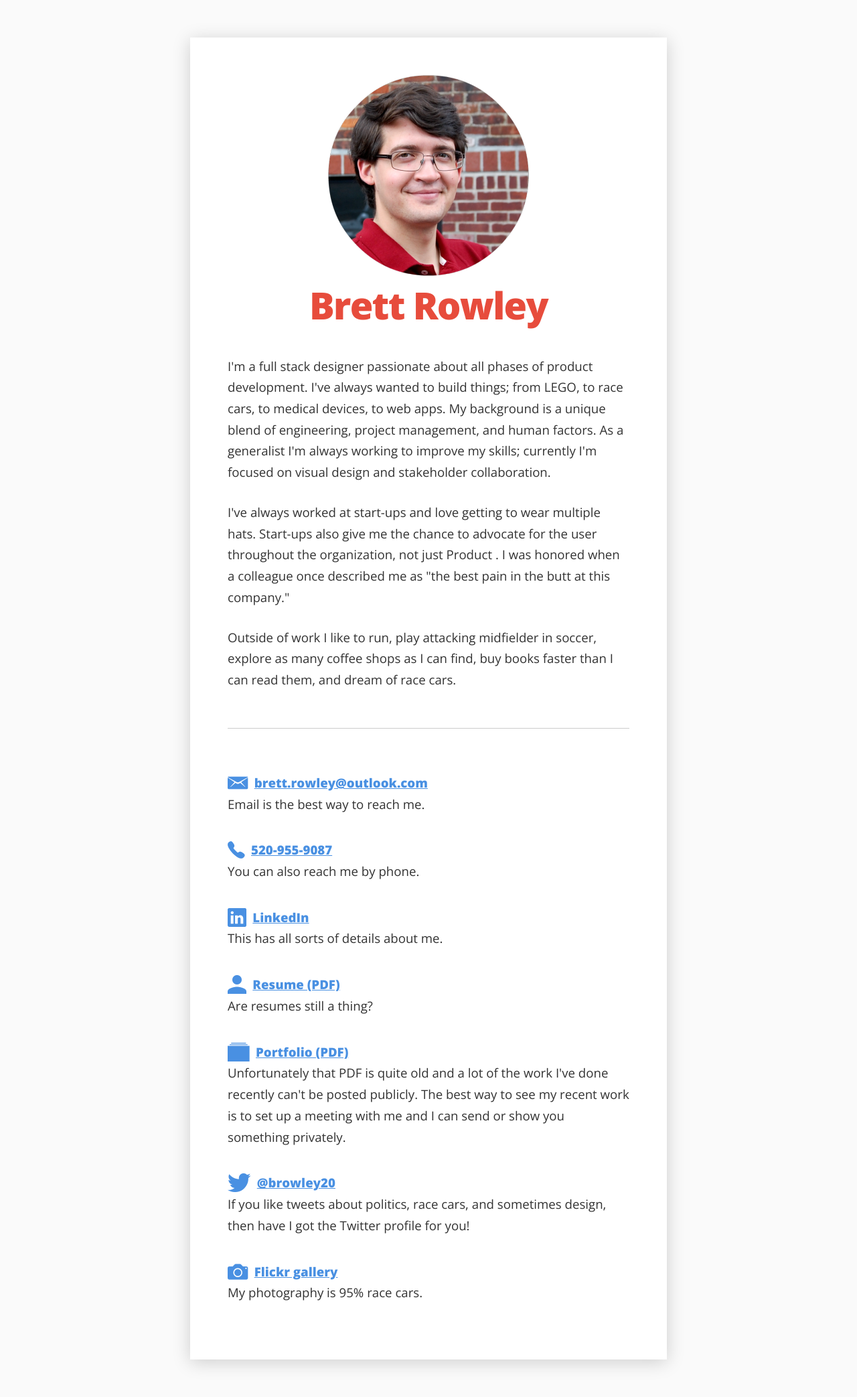
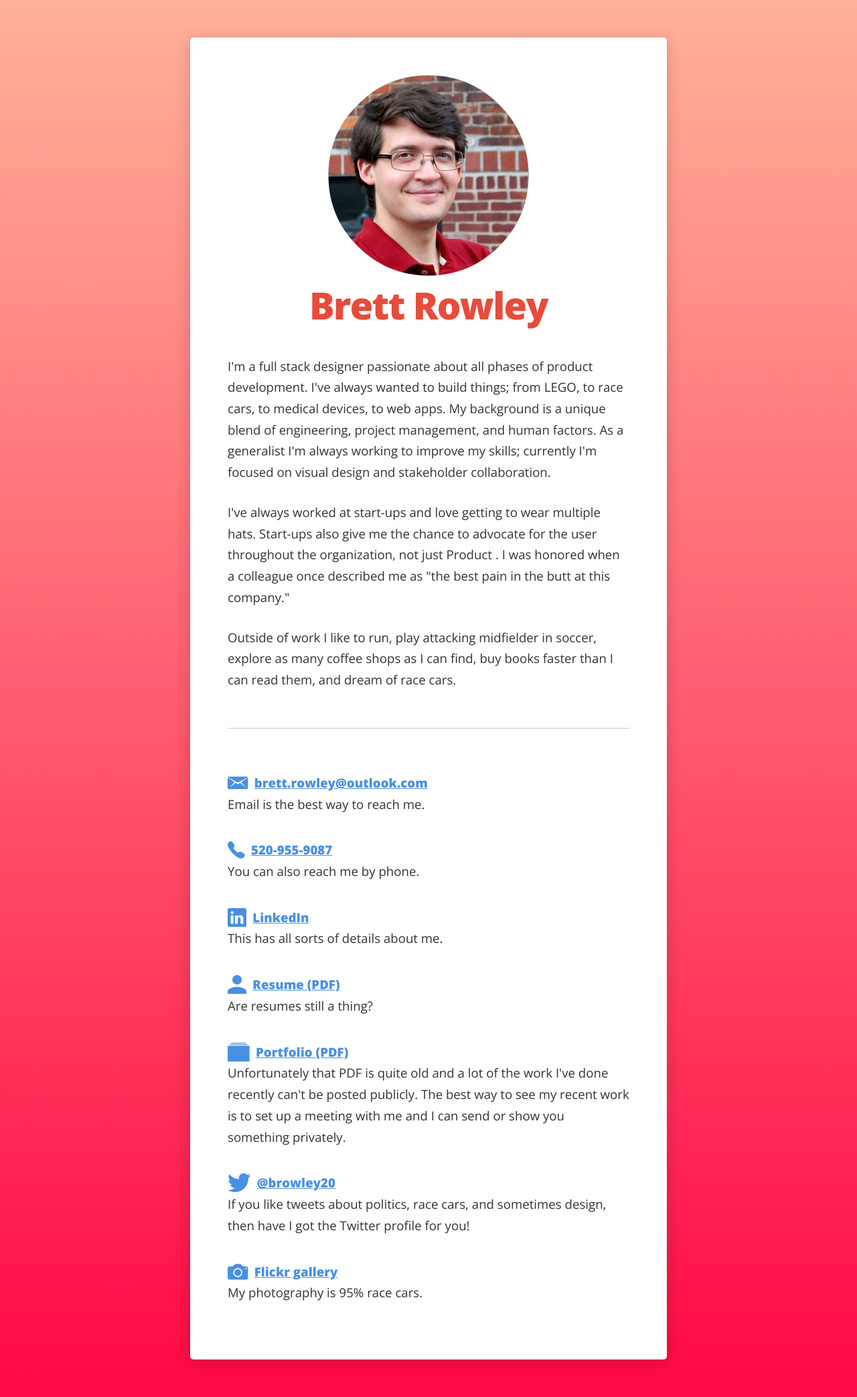
Before and after one commit to brettrowley/brettrowley.github.io, a Jekyll site: the page built from index.html, in a window 1280 px wide. Shown: the whole page at 67% size. Built offline with Jekyll 4.4.1, drawn with Linux system fonts in a browser that asks for light colours; some web fonts are replaced.

Commit message:
Gradient background

```diff
--- a/assets/css/browley.css
+++ b/assets/css/browley.css
@@ -1,12 +1,15 @@
 html, body {
   font-family: "Open Sans", "Helvetica Neue", Arial, sans-serif;
   padding: 0;
-  margin: 0;
+  margin: 0; }
+
+body {
   color: #333;
   font-size: 14pt;
-  background: #fafafa; }
+  background-color: #fafafa;
+  background: linear-gradient(#ffb199, #ff0844); }
   @media screen and (max-width: 700px) {
-    html, body {
+    body {
       font-size: 12pt; } }
 
 a {
@@ -44,6 +47,7 @@ hr {
   max-width: 600px; }
   .container.home {
     padding: 3em;
+    border-radius: 5px;
     background: white;
     box-shadow: 0px 4px 25px 0px rgba(0, 0, 0, 0.18); }
     @media screen and (max-width: 700px) {
--- a/assets/css/browley.sass
+++ b/assets/css/browley.sass
@@ -6,9 +6,12 @@ html, body
 	font-family: 'Open Sans', 'Helvetica Neue', Arial, sans-serif
 	padding: 0
 	margin: 0
+
+body
 	color: #333
 	font-size: 14pt
-	background: #fafafa
+	background-color: #fafafa
+	background: linear-gradient(#ffb199, #ff0844)
 	@media screen and (max-width: $break-small)
 		font-size: 12pt
 
@@ -48,6 +51,7 @@ hr
 	max-width: 600px
 	&.home
 		padding: 3em
+		border-radius: 5px
 		background: white
 		box-shadow: 0px 4px 25px 0px rgba(0,0,0,0.18)
 		@media screen and (max-width: $break-small)
```
Also changed, not shown: 1 other file.
